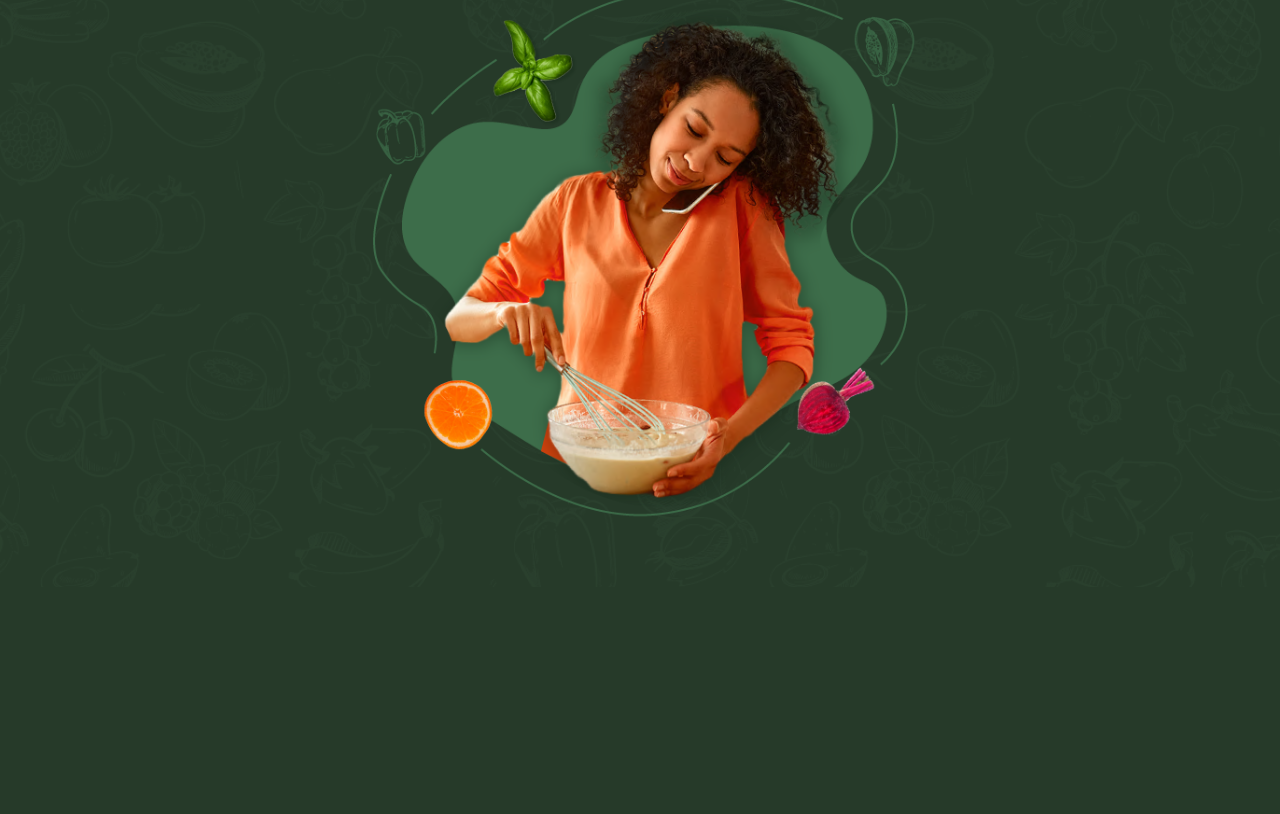
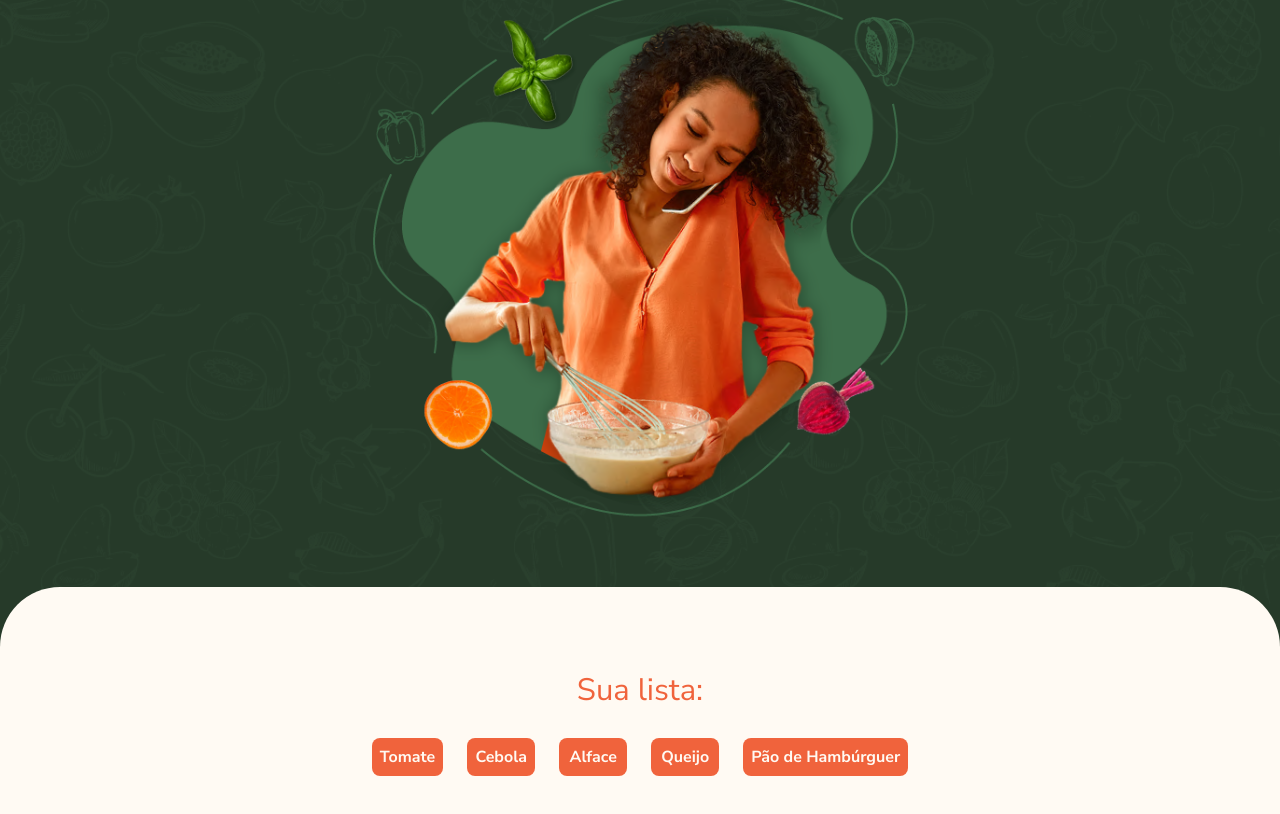
Before and after one commit to kauavictorss/cookin-up, a Vue app: page / in a window 1280 px wide. Shown: the part 444-1258 px from the top of the page. Before the commit the page ends 1031 px from the top, so only its background shows below. Built offline with nearby package versions, Linux system fonts and the light colour scheme.

Commit message:
Incluindo o componente de conteúdo principal, utilizando a diretiva v-for

```diff
--- a/src/App.vue
+++ b/src/App.vue
@@ -1,11 +1,13 @@
 <script lang="ts">
 import Banner from "@/components/Banner.vue";
+import ConteudoPrincipal from "@/components/ConteudoPrincipal.vue";
 
 export default {
-  components: {Banner}
+  components: {Banner, ConteudoPrincipal}
 }
 </script>
 
 <template>
   <Banner/>
+  <ConteudoPrincipal/>
 </template>
--- /dev/null
+++ b/src/components/ConteudoPrincipal.vue
@@ -0,0 +1,91 @@
+<script lang="ts">
+export default {
+  data() {
+    return {
+      ingredientes: ['Tomate', 'Cebola', 'Alface', 'Queijo', 'Pão de Hambúrguer']
+    }
+  }
+}
+</script>
+
+<template>
+  <main class="conteudo-principal">
+    <section>
+    <span class="subtitulo-lg sua-lista-texto">
+      Sua lista:
+    </span>
+
+      <ul class="ingredientes-sua-lista">
+        <li v-for="ingrediente in ingredientes" :key="ingrediente" class="ingrediente">
+          {{ ingrediente }}
+        </li>
+      </ul>
+
+    </section>
+  </main>
+</template>
+
+<style scoped>
+.conteudo-principal {
+  padding: 6.5rem 7.5rem;
+  border-radius: 3.75rem 3.75rem 0 0;
+  background: var(--creme, #FFFAF3);
+  color: var(--cinza, #444);
+
+  display: flex;
+  flex-direction: column;
+  align-items: center;
+  gap: 5rem;
+}
+
+.sua-lista-texto {
+  color: var(--coral, #F0633C);
+  display: block;
+  text-align: center;
+  margin-bottom: 1.5rem;
+}
+
+.ingredientes-sua-lista {
+  display: flex;
+  justify-content: center;
+  gap: 1rem 1.5rem;
+  flex-wrap: wrap;
+}
+
+.ingrediente {
+  display: inline-block;
+  border-radius: 0.5rem;
+  min-width: 4.25rem;
+  padding: 0.5rem;
+  text-align: center;
+  transition: 0.2s;
+  color: var(--creme, #FFFAF3);
+  background: var(--coral, #F0633C);
+  font-weight: 700;
+}
+
+.lista-vazia {
+  display: flex;
+  justify-content: center;
+  align-items: center;
+  flex-wrap: wrap;
+  gap: 0.25rem;
+
+  color: var(--coral, #F0633C);
+  text-align: center;
+}
+
+@media only screen and (max-width: 1300px) {
+  .conteudo-principal {
+    padding: 5rem 3.75rem;
+    gap: 3.5rem;
+  }
+}
+
+@media only screen and (max-width: 767px) {
+  .conteudo-principal {
+    padding: 4rem 1.5rem;
+    gap: 4rem;
+  }
+}
+</style>
```
